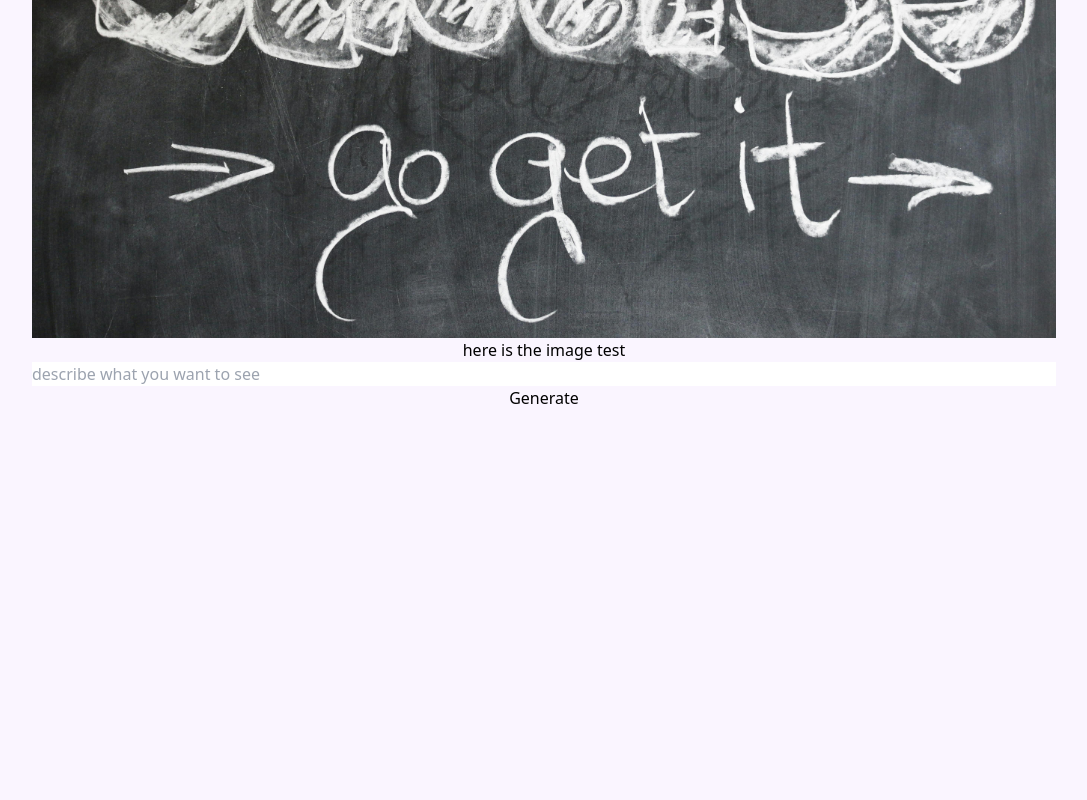
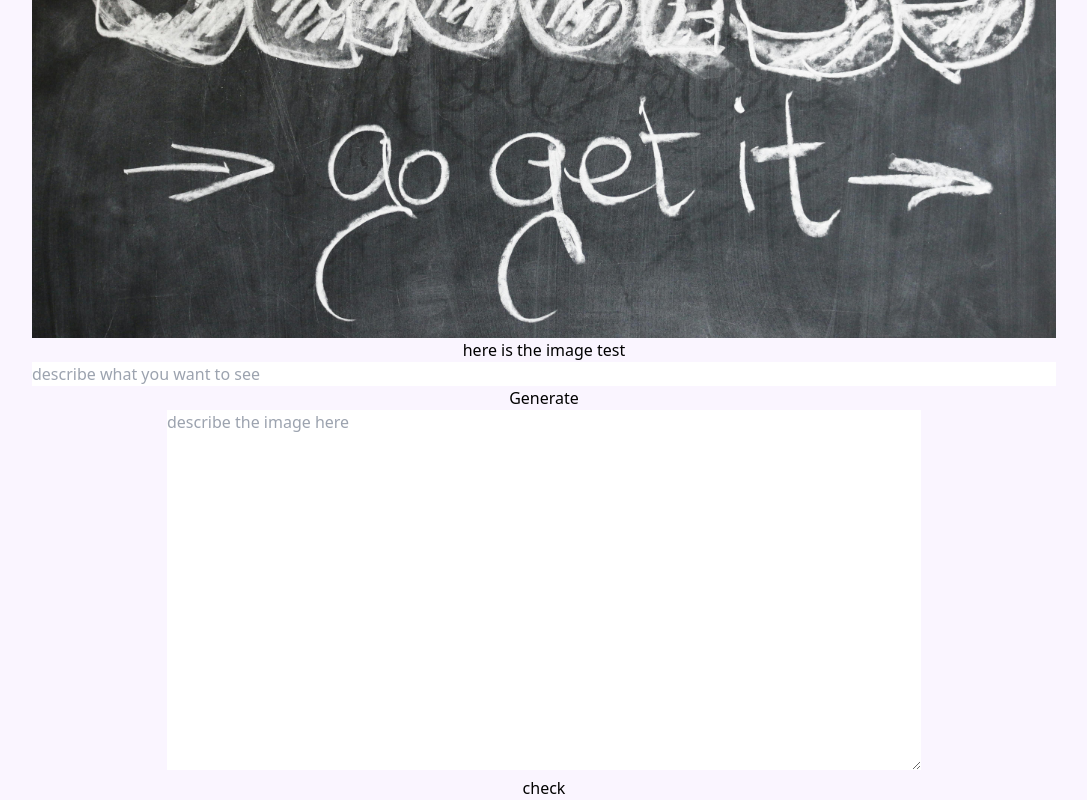
Before and after one commit to RileyC9/EasyGrammar, a React (Create React App) app: page / in a window 1280 px wide. Shown: the part 1153-1953 px from the top of the page, without its empty margins (96-1183 px from the left). Before the commit the page ends 1563 px from the top, so only its background shows below. Built offline with nearby package versions, Linux system fonts and the light colour scheme.

Commit message:
Updated ImageUnite component in GmInProgress branch, added at the end, a text box for the user to describe the picture, when the user click on the check button it will display the text without any grammatical error

```diff
--- a/src/components/ImageUnite.js
+++ b/src/components/ImageUnite.js
@@ -6,9 +6,12 @@ export default function ImageUnite() {
 
   //useState will be use to update the image
   const [image_url, setImage_url] = useState("");
+  const [text, setText] = useState("");
+  const [spellCheckedText, setSpellCheckedText] = useState("")
+
+
   //using useRef to reference the emelement n the webpage set as null, having as null mean that it does not point to anything yet.
   let inputRef = useRef(null);
-
   // funtion that will be generated when we click on the button
   const imageGenerator = async () => {
     // this mean that if we don't add anything in the input field, it won't return anything
@@ -23,7 +26,7 @@ export default function ImageUnite() {
         headers: {
           "content-Type": "application/json",
           Authorization: `Bearer ${process.env.REACT_APP_OPENAI_API_KEY}`,
-          "User-agent": "Chrome",
+
         },
         body: JSON.stringify({
           // this will give the text return in the input field
@@ -42,9 +45,56 @@ export default function ImageUnite() {
     // acceess to the first item in the array and to the url that will be show on the page
     setImage_url(data_array[0].url);
     // console.log(data);
+  };
+
+  // grammar checker start here
+    const handleTextChange = (e) => {
+        setText(e.target.value);
+    };
+
+    const AIspellCheck = async () => {
+
+        const response2 = await fetch(
+          "https://api.openai.com/v1/chat/completions",
+          {
+            // using POST to make a request to the server
+            method: "POST",
+            headers: {
+              "content-Type": "application/json",
+              Authorization: `Bearer ${process.env.REACT_APP_OPENAI_API_KEY}`,
+
+            },
+            body: JSON.stringify({
+              model: "gpt-3.5-turbo",
+              messages: [
+                {
+                    role:'system',
+                    content: "you are a helful assistant who can correct spelling, grammatical and lexical errors"
+                },
+                {
+                    role:'user',
+                    content: `correct the spelling,grammatical and lexical errors in this text: ${text}`
+                },
+              ],
+              temperature: 0.7,
+              max_tokens:64,
+              top_p: 1
 
 
-  };
+            }),
+          }
+
+        );
+
+        let data2 = await response2.json();
+        console.log(data2)
+        let data2_array = data2.choices;
+        setSpellCheckedText(data2_array[0].message.content);
+
+
+
+
+  }
 
   return (
     <>
@@ -65,6 +115,28 @@ export default function ImageUnite() {
       >
         Generate
       </button>
+
+    {/* grammar checker start here  */}
+      <div>
+        <textarea
+            placeholder="describe the image here"
+            cols={80}
+            rows={15}
+            value={text}
+            onChange={handleTextChange}
+        />
+      </div>
+
+      <div>
+      <button
+        onClick={() => {
+            AIspellCheck();
+        }}
+      >
+        check
+      </button>
+      </div>
+      <h3>{spellCheckedText}</h3>
     </>
   );
 }
```
